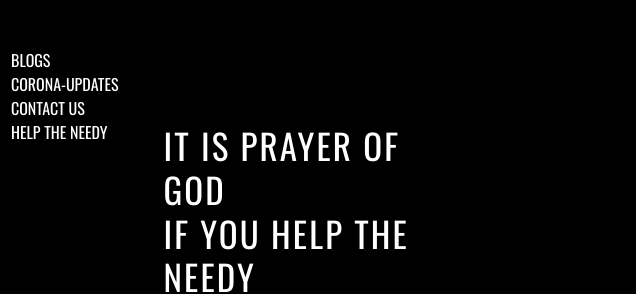
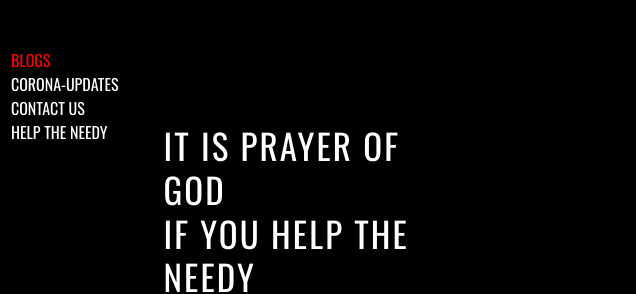
Before and after one commit to mythiccoder/covid-19, a plain HTML site: page index.html in a window 1280 px wide. In both pictures the pointer is over the link "BLOGS". Shown: the top 294 px of the page, 644-1280 px from the left. Drawn offline with nearby package versions, Linux system fonts and the light colour scheme; a web font is replaced by a local one.

Commit message:
Updated1

```diff
--- a/style.css
+++ b/style.css
@@ -80,7 +80,7 @@ background: rgba(255,0,0,0.7);
 color: white;
 
 }
-a:link{color: white;
+a{color: white;
 text-decoration:none;}
-a:hover{color:white;
+a:hover{color:red;
 text-decoration:none;}
```
